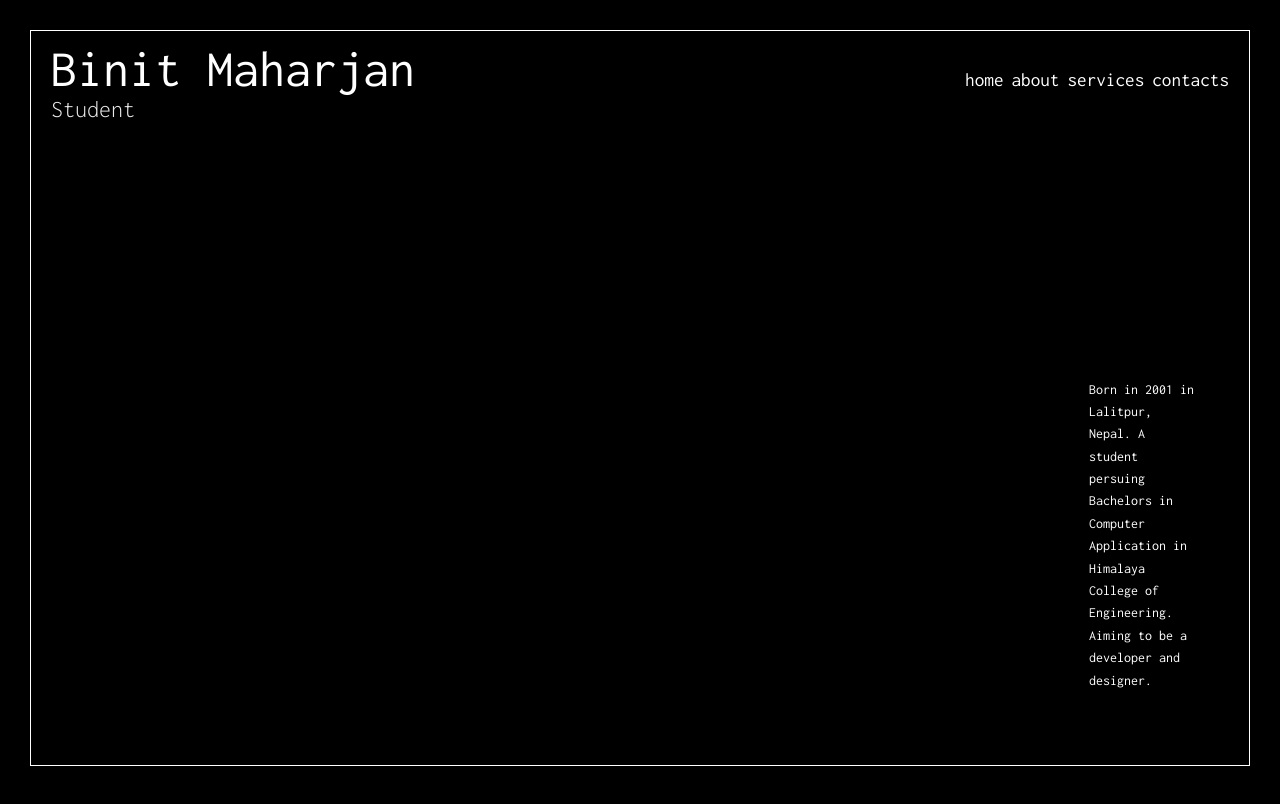
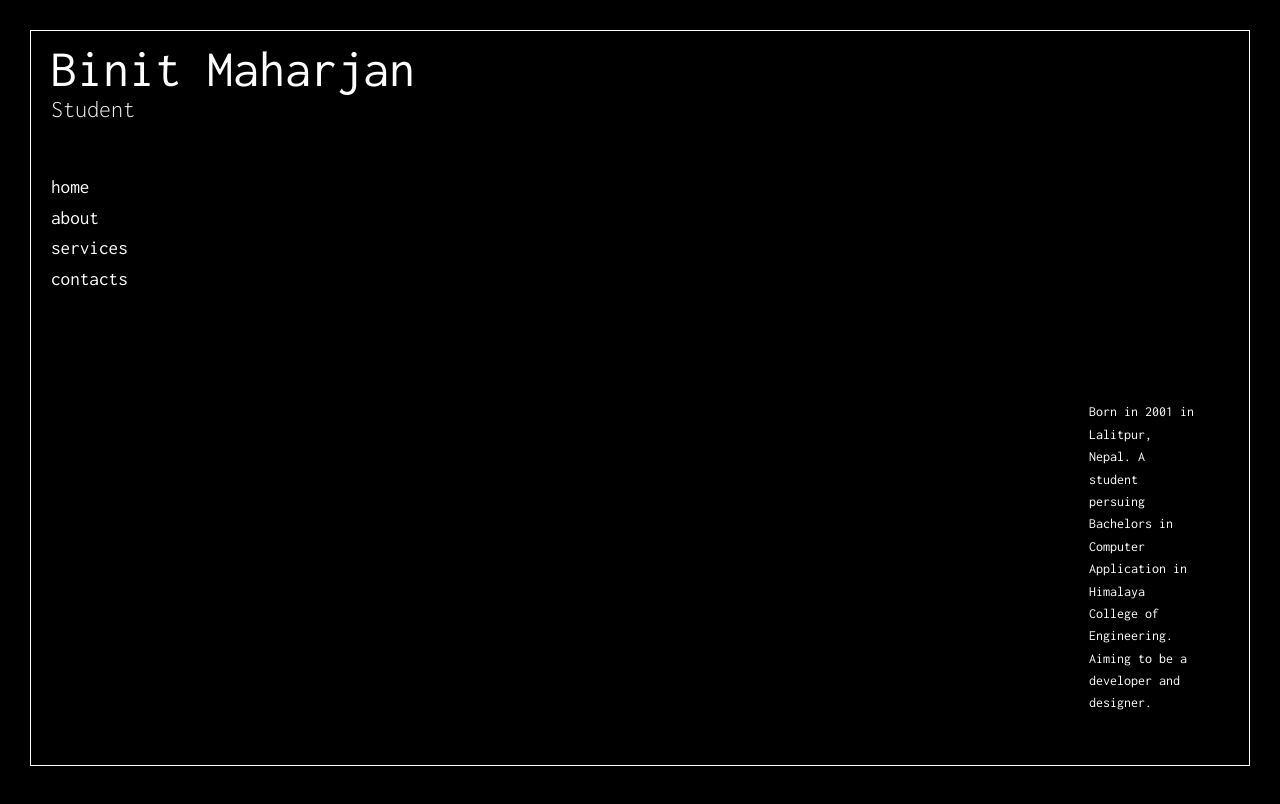
Before and after one commit to 88bones/88binit.github.io, a plain HTML site: page index.html in a window 1280 px wide. Drawn offline with Linux system fonts and the light colour scheme.

Commit message:
channnae

```diff
--- a/style.css
+++ b/style.css
@@ -27,12 +27,17 @@ body {
     /*background-color: yellow;*/
     display: flex;
     align-items: baseline;
-    justify-content: space-between;
+    flex-direction: column;
+    /*justify-content: space-between;*/
 }
 
 .bar {
+    padding-top: 50px;
     justify-content: space-around;
-    font-weight: ;
+    font-weight: 700;
+    display: flex;
+    flex-direction: column;
+    line-height: 1.6;
     /*background-color: pink;*/
 }
 
@@ -48,6 +53,10 @@ body {
 .bar a:hover{
     color: rgb(161, 161, 161);
     text-transform:uppercase;
+}
+
+.bar a:active{
+    text-decoration: line-through ;
 }
 
 h1{
@@ -67,17 +76,19 @@ h4{
 }
 
 .container{
+    /*background-color: gold;*/
     display: flex;
     width: 100%;
-    height: 100vh;
+    height: 70vh;
     justify-content: right;
 }
 
 p{
-   /* background-color: blue;*/
+    /*background-color: blue;*/
     width: 160px;
     height:70vh;
     padding-right: 50px;
+    padding-bottom: 150px;
     display: flex;
     align-items: flex-end;
     text-align: left;
```
Also changed, not shown: index.html (+1 -1 lines).
